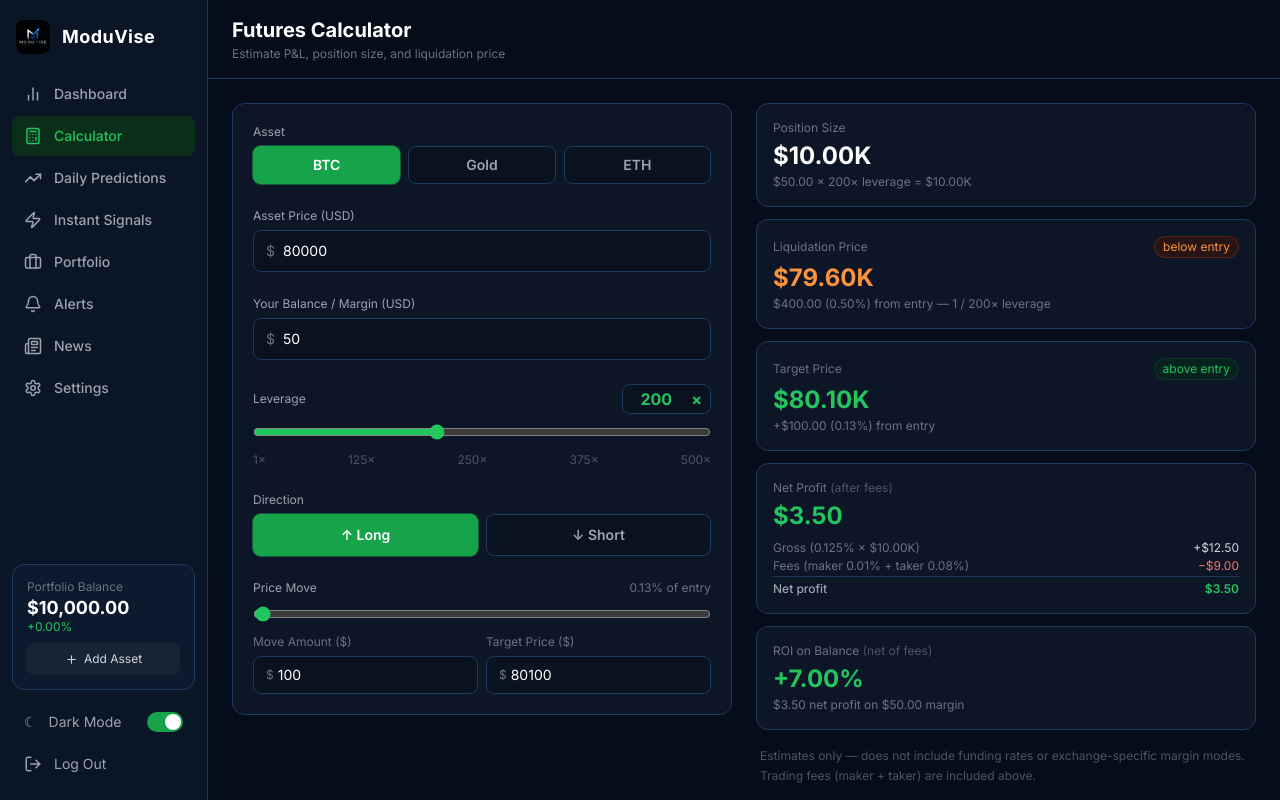
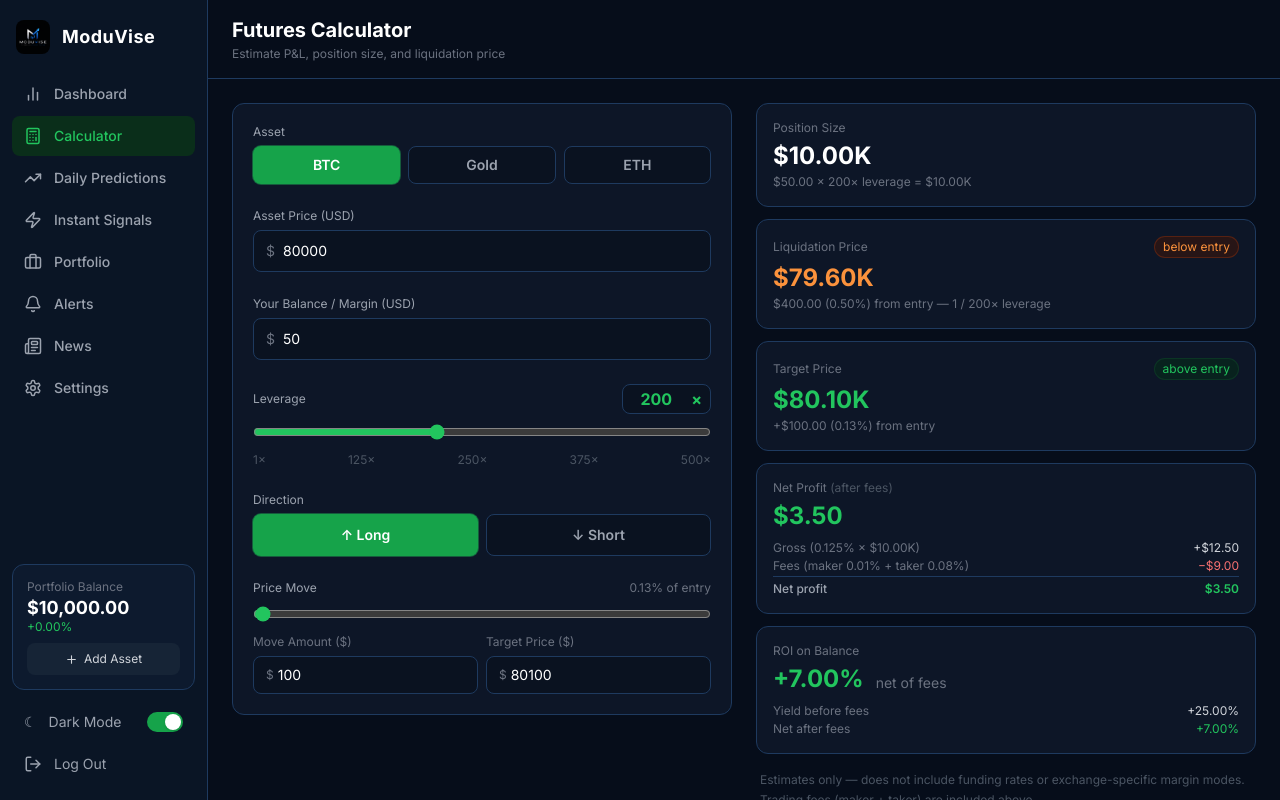
Before and after one commit to darrenodi/Market-predictor-fx, a Next.js app: page /calculator in a window 1280 px wide. Built offline with nearby package versions, Linux system fonts and the light colour scheme; no server answers; the database is empty.

Commit message:
feat: add gross yield % before fees to ROI card in calculator
Co-Authored-By: Claude Sonnet 4.6 <noreply@anthropic.com>

```diff
--- a/app/calculator/page.tsx
+++ b/app/calculator/page.tsx
@@ -92,6 +92,7 @@ export default function CalculatorPage() {
   const fee = positionSize * (makerFee + takerFee) / 100
   const grossProfit = entryPrice > 0 ? (moveAmount / entryPrice) * positionSize : 0
   const profit = grossProfit - fee
+  const grossRoi = balance > 0 ? (grossProfit / balance) * 100 : 0
   const roi = balance > 0 ? (profit / balance) * 100 : 0
 
   // Warning: target is on the liquidation side (trade wiped before TP)
@@ -401,11 +402,19 @@ export default function CalculatorPage() {
 
               {/* ROI */}
               <div className="bg-[#0d1627] border border-[#1e3a5f] rounded-xl p-4">
-                <p className="text-xs text-gray-500 mb-1">ROI on Balance <span className="text-gray-600">(net of fees)</span></p>
-                <p className={`text-2xl font-bold ${roi >= 0 ? 'text-[#22c55e]' : 'text-red-400'}`}>{fmtPct(roi)}</p>
-                <p className="text-xs text-gray-500 mt-0.5">
-                  {fmtUSD(profit, true)} net profit on {fmtUSD(balance)} margin
-                </p>
+                <p className="text-xs text-gray-500 mb-1">ROI on Balance</p>
+                <div className="flex items-end gap-3">
+                  <p className={`text-2xl font-bold ${roi >= 0 ? 'text-[#22c55e]' : 'text-red-400'}`}>{fmtPct(roi)}</p>
+                  <p className="text-sm text-gray-500 mb-0.5">net of fees</p>
+                </div>
+                <div className="flex justify-between text-xs mt-2">
+                  <span className="text-gray-500">Yield before fees</span>
+                  <span className="text-gray-300">{fmtPct(grossRoi)}</span>
+                </div>
+                <div className="flex justify-between text-xs mt-0.5">
+                  <span className="text-gray-500">Net after fees</span>
+                  <span className={roi >= 0 ? 'text-[#22c55e]' : 'text-red-400'}>{fmtPct(roi)}</span>
+                </div>
               </div>
 
               {/* Disclaimer */}
```
